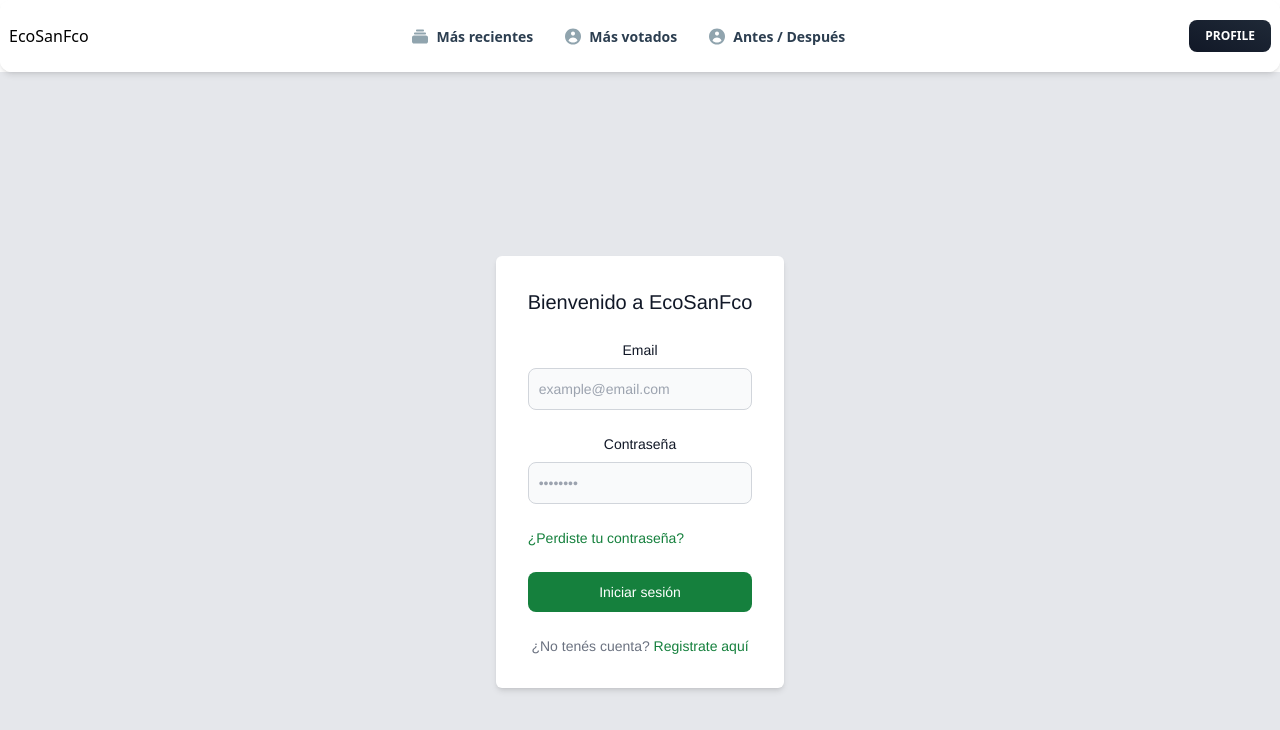
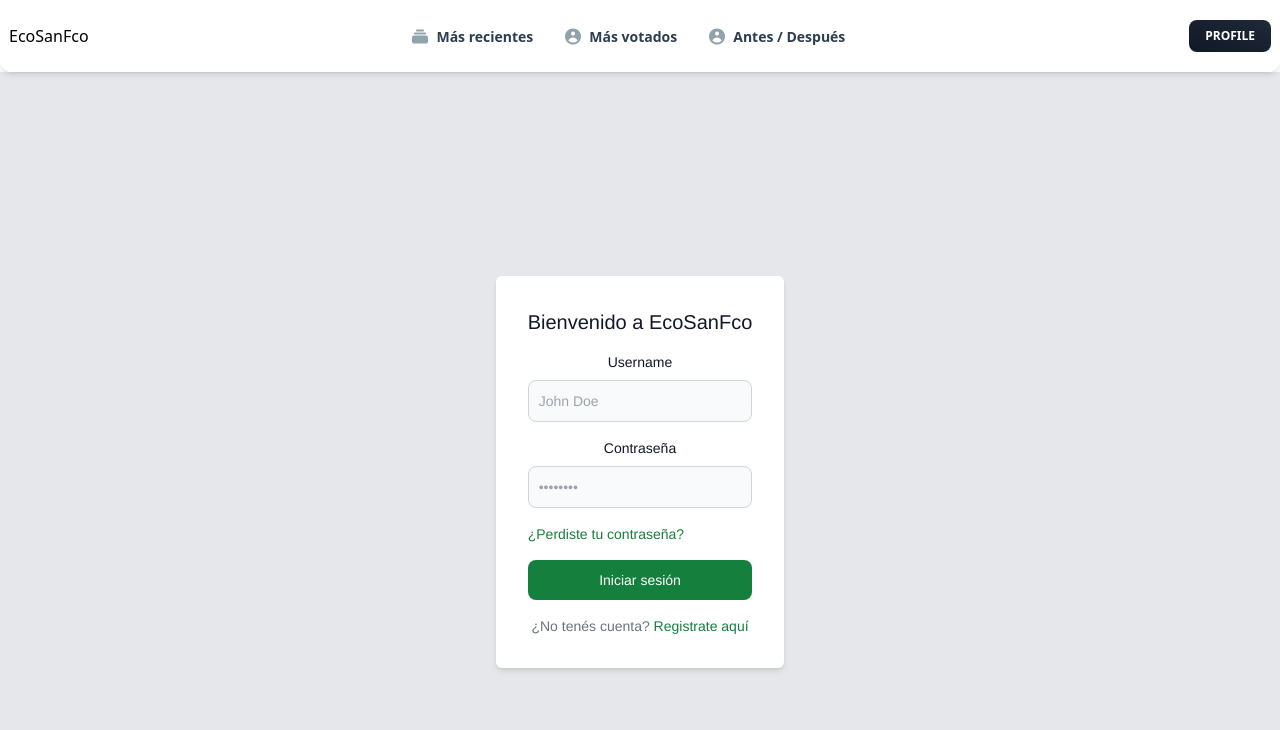
Before and after one commit to PatricioPoncini/EcoSanFcoFront, a Vue app: page /#/ in a window 1280 px wide. Shown: the top 730 px of the page. Built offline with nearby package versions, Linux system fonts and the light colour scheme.

Commit message:
feat: login with token

```diff
--- a/src/components/LogIn.vue
+++ b/src/components/LogIn.vue
@@ -1,27 +1,54 @@
+<script lang="ts">
+import { mapStores } from "pinia";
+import { defineComponent } from "vue";
+import { useClaimStore } from '@/store';
+
+export default defineComponent({
+  data() {
+    return {
+      username: '',
+      password: ''
+    }
+  },
+  methods: {
+    async login() {
+      await this.claimsStore.login(this.username, this.password);
+      if (!this.claimsStore.token) {
+        console.log('Error setting user data');
+      } else {
+        this.$router.push('/recentClaims');
+      }
+    }
+  },
+  computed: {
+    ...mapStores(useClaimStore)
+  }
+});
+</script>
+
 <template>
   <div class="bg-gray-200 min-h-screen flex items-center justify-center">
     <div class="bg-white p-8 shadow-md rounded-md">
       <div class="grid grid-cols-1 gap-4">
-        <form class="space-y-6" action="#">
         <h5 class="text-xl font-medium text-gray-900">
           Bienvenido a EcoSanFco
         </h5>
         <div>
-            <label for="email" class="block mb-2 text-sm font-medium text-gray-900">Email</label>
-            <input type="email" name="email" id="email"
+          <label for="username" class="block mb-2 text-sm font-medium text-gray-900">Username</label>
+          <input type="username" name="username" id="username"
             class="bg-gray-50 border border-gray-300 text-gray-900 text-sm rounded-lg focus:ring-green-500 focus:border-green-500 block w-full p-2.5"
-              placeholder="example@email.com" required />
+            placeholder="John Doe" v-model="username" />
         </div>
         <div>
           <label for="password" class="block mb-2 text-sm font-medium text-gray-900">Contraseña</label>
           <input type="password" name="password" id="password" placeholder="••••••••"
             class="bg-gray-50 border border-gray-300 text-gray-900 text-sm rounded-lg focus:ring-green-500 focus:border-green-500 block w-full p-2.5"
-              required />
+            v-model="password" />
         </div>
         <div class="flex items-center justify-between">
           <a href="#" class="text-sm text-green-700 hover:underline text-center">¿Perdiste tu contraseña?</a>
         </div>
-          <button type="submit"
+        <button @click="login"
           class="w-full text-white bg-green-700 hover:bg-green-800 focus:ring-4 focus:outline-none focus:ring-green-300 font-medium rounded-lg text-sm px-5 py-2.5 text-center">
           Iniciar sesión
         </button>
@@ -29,18 +56,9 @@
           ¿No tenés cuenta?
           <a href="#" class="text-green-700 hover:underline">Registrate aquí</a>
         </div>
-        </form>
       </div>
     </div>
   </div>
 </template>
 
-<script lang="ts">
-import { defineComponent } from "vue";
-
-export default defineComponent({
-  methods: {},
-});
-</script>
-
 <style scoped></style>
--- a/src/services/claimApi.ts
+++ b/src/services/claimApi.ts
@@ -1,5 +1,5 @@
 import axios from "axios";
-import { Claim, RecentClaimsResponse } from "./claimApi.types";
+import { Claim, RecentClaimsResponse, Tokens } from "./claimApi.types";
 import { Comment } from "./claimApi.types";
 
 const claimBackend = axios.create({
@@ -24,8 +24,9 @@ export const claimApi = {
         return await claimBackend.get<Comment[]>(`/getCommentsByClaim?claimId=${claimId}`);
     },
     async postComment(userId: string, claimId: string, content: string) {
-        console.log(claimId)
-        console.log(userId)
         return await claimBackend.post(`/postComment?userId=${userId}&claimId=${claimId}`, { content: content });
+    },
+    async login(username: string, password: string) {
+        return await claimBackend.post<Tokens>(`/signIn`, { username: username, password: password });
     }
 }
--- a/src/store/claimStore.ts
+++ b/src/store/claimStore.ts
@@ -7,6 +7,7 @@ export interface ClaimState {
     recentClaimsCount: number;
     claim: Claim;
     comments: Comment[];
+    token: string;
 }
 
 export const useClaimStore = defineStore('claims', {
@@ -14,7 +15,8 @@ export const useClaimStore = defineStore('claims', {
         recentClaims: [],
         recentClaimsCount: 0,
         claim: {} as Claim,
-        comments: []
+        comments: [],
+        token: ''
     }),
     actions: {
         async listRecentClaims(page: number, pageSize: number) {
@@ -58,6 +60,14 @@ export const useClaimStore = defineStore('claims', {
             } catch (error) {
                 console.log(error);
             }
+        },
+        async login(email: string, password: string) {
+            try {
+                const response = await claimApi.login(email, password);
+                this.token = response.data.token.authToken;
+            } catch (error) {
+                console.log(error);
+            }
         }
     }
 });
--- /dev/null
+++ b/src/store/index.ts
@@ -0,0 +1 @@
+export * from './claimStore';
```
Also changed, not shown: src/services/claimApi.types.ts (+7 -0 lines). Lines whose indentation alone changed are shown as unchanged.
